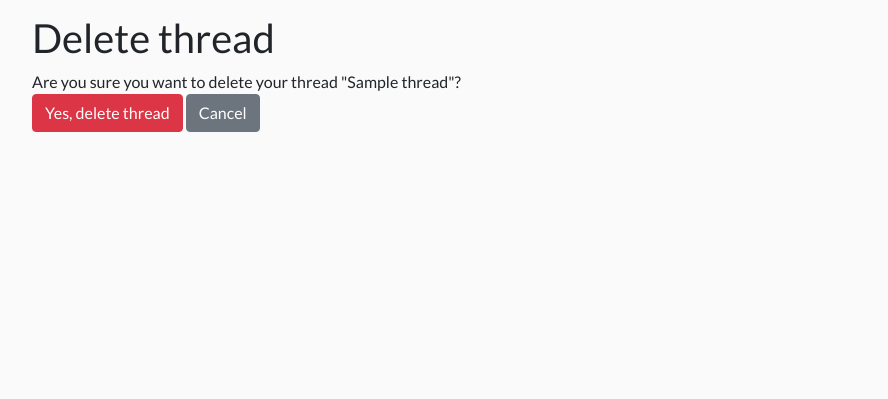
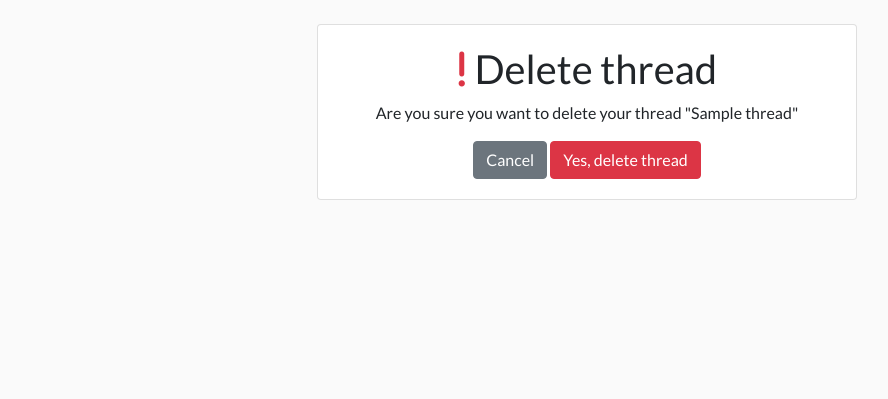
Before and after one commit to SuzanneNL/pluviophile, a Django app: page /forum/thread/delete/1 in a window 1280 px wide. Shown: the part 56-455 px from the top of the page, without its empty margins (53-941 px from the left). Run offline with Django 3.2, Linux system fonts and the light colour scheme; a user stored in the database is signed in; tables that the repository leaves empty hold one stand-in row (values such as "Sample post"); grey boxes marked "Sample" are stand-in pictures; some libraries are stand-ins or nearby versions.

Commit message:
Add a bit of styling to confirm deletion pages

```diff
--- a/forum/templates/forum/delete_thread.html
+++ b/forum/templates/forum/delete_thread.html
@@ -2,22 +2,23 @@
 {% load static %}
 
 {% block content %}
-    <div class="container">
-        <div class="row">
-            <div class="col">
-                <h1>Delete thread</h1>
-            </div>
-        </div>
-        <div class="row">
-            <div class="col">
-                <form method="POST">
-                    {% csrf_token %}
-                    Are you sure you want to delete your thread "{{ thread.title }}"?
-                    <br>
-                    <button class="btn btn-danger" type="submit">Yes, delete thread</button>
-                    <a class="btn btn-secondary" href="{% url 'thread' thread.pk %}">Cancel</a>
-                </form>
+<div class="container margintop-10">
+    <div class="row">
+        <div class="col-12 col-md-6 mx-auto">
+            <div class="card">
+                <div class="card-body text-center">
+                    <h1><i class="fa fa-exclamation" aria-hidden="true"></i> Delete thread</h1>
+                    <p>Are you sure you want to delete your thread "{{ thread.title }}"</p>
+                    <form method="POST">
+                        {% csrf_token %}
+                        <div class="margintop-10">
+                            <a class="btn btn-secondary" href="{% url 'thread' thread.pk %}">Cancel</a>
+                            <button class="btn btn-danger" type="submit">Yes, delete thread</button>
+                        </div>
+                    </form>
+                </div>
             </div>
         </div>
     </div>
+</div>
 {% endblock %}
--- a/static/css/base.css
+++ b/static/css/base.css
@@ -160,6 +160,10 @@ body {
 
 .avatar-forum {
     margin: 3px;
+}
+
+.fa-exclamation {
+    color: #dc3545;
 }
 
 /* ------------------------------------------------------ END THREAD PAGE*/
```
Also changed, not shown: blog/templates/blog/delete_blog_post.html (+16 -15 lines), forum/templates/forum/delete_comment.html (+17 -15 lines).
